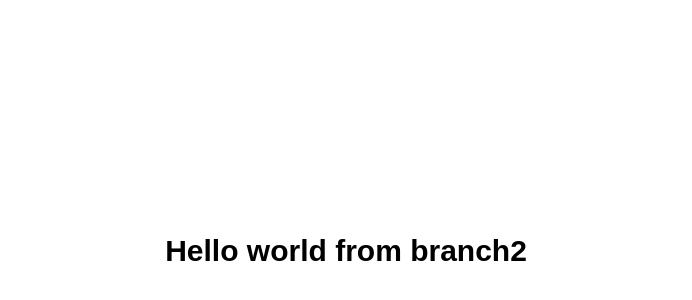
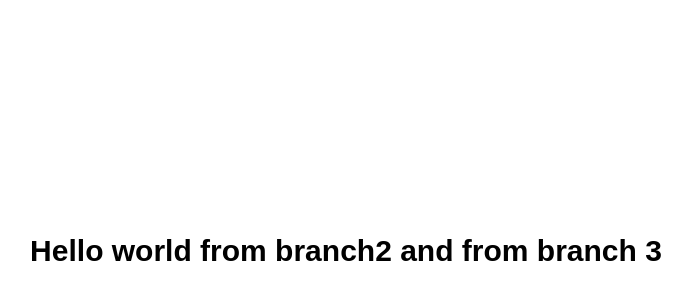
Before and after one commit to AriyanShihab/gitBranch, a plain HTML site: page index.html in a window 1280 px wide. Shown: the part 150-450 px from the top of the page, without its empty margins (294-986 px from the left). Drawn offline with Linux system fonts and the light colour scheme.

Commit message:
commit from branch3

```diff
--- a/index.html
+++ b/index.html
@@ -17,7 +17,7 @@
             font-family: "Poppins", sans-serif;
         }
     </style>
-    <h3>Hello world from branch2</h3>
+    <h3>Hello world from branch2 and from branch 3</h3>
 </body>
 
 </html>
```
